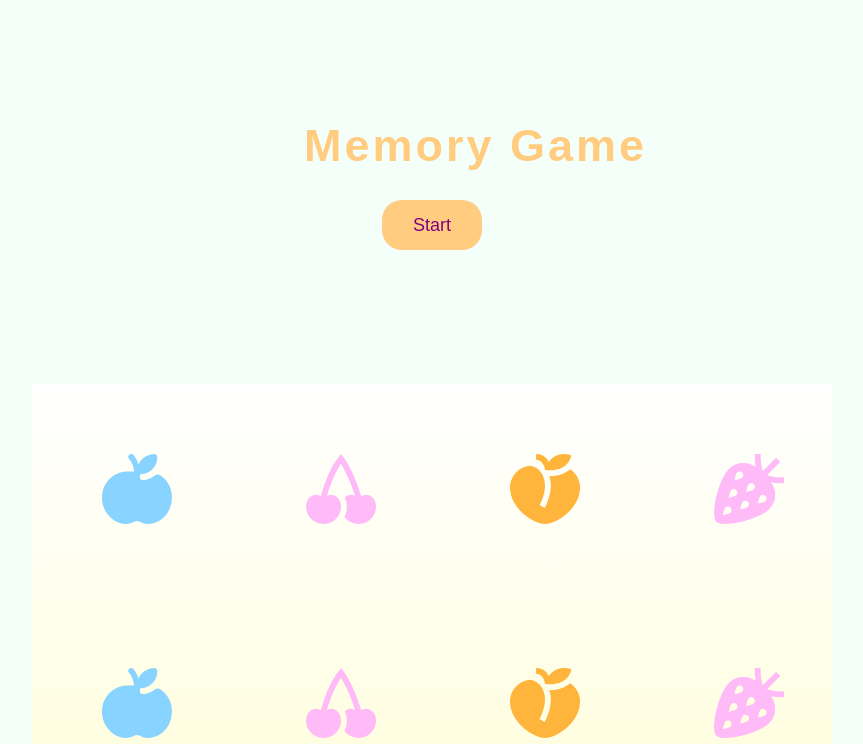
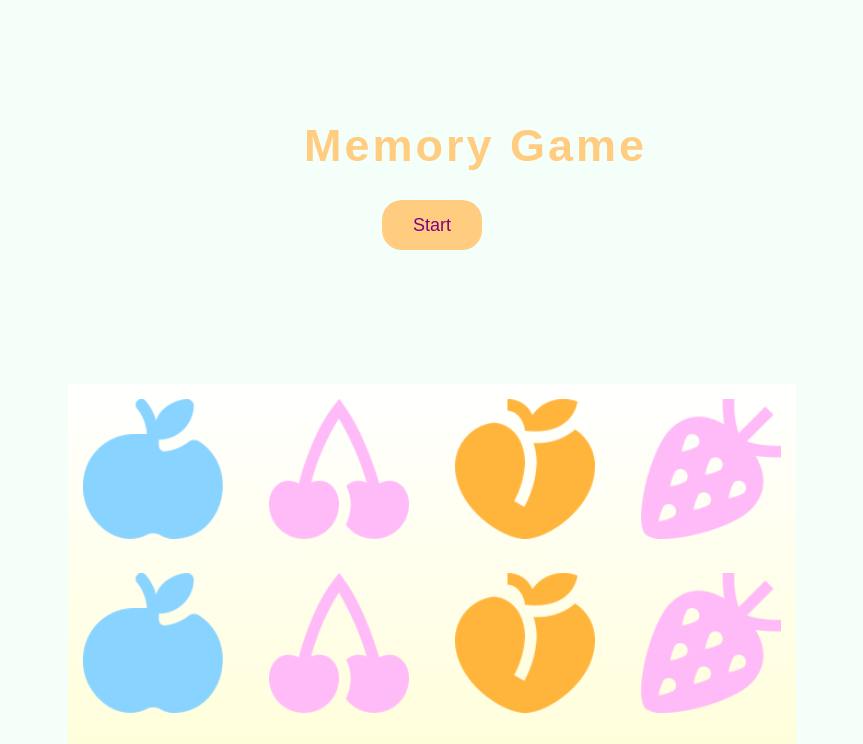
Before and after one commit to SABBAHS/fruits-memory-game, a plain HTML site: page index.html in a window 1280 px wide. Shown: the top 744 px of the page, without its empty margins (208-1071 px from the left). Drawn offline with Linux system fonts and the light colour scheme.

Commit message:
changes made to img sizes

```diff
--- a/assets/css/style.css
+++ b/assets/css/style.css
@@ -50,9 +50,9 @@ body {
 }
 
 img {
-height: 70px;
-width: 70px;
-margin: 70px;
+height: 140px;
+width: 140px;
+margin: 15px;
 }
 
 
--- a/assets/js/script.js
+++ b/assets/js/script.js
@@ -0,0 +1,6 @@
+const block = document.querySelectorAll('.card')
+
+
+/**
+ *
+ */
```
